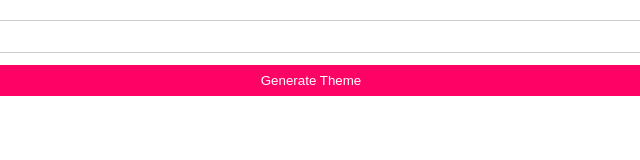
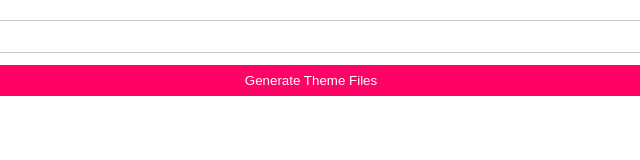
Before and after one commit to marcojacobsNL/chainels-white-label-figma-plugin, a website: page ui.html in a window 1280 px wide. Shown: the full height of the page, 329-969 px from the left. Drawn offline with Linux system fonts and the light colour scheme.

Commit message:
Style update

```diff
--- a/ui.html
+++ b/ui.html
@@ -3,8 +3,8 @@
   <head>
     <style>
       body {
-        font-family: -apple-system, BlinkMacSystemFont, "Segoe UI", Roboto,
-          sans-serif;
+        font-family: Inter, -apple-system, BlinkMacSystemFont, "Segoe UI",
+          Roboto, sans-serif;
         margin: 0;
         padding: 20px;
       }
@@ -35,6 +35,10 @@
         color: #ff0266;
         border: 1px solid #ff0266;
       }
+      .error,
+      .success {
+        font-size: 12px;
+      }
       .error {
         color: #f00;
         margin-top: 8px;
@@ -58,7 +62,7 @@
         id="whiteLabelName"
         placeholder="Enter white label name (e.g., ChainelsWhiteLabel)"
       />
-      <button id="generate">Generate Theme</button>
+      <button id="generate">Generate Theme Files</button>
     </div>
 
     <div id="download-section">
```
